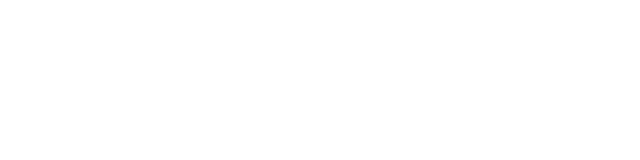
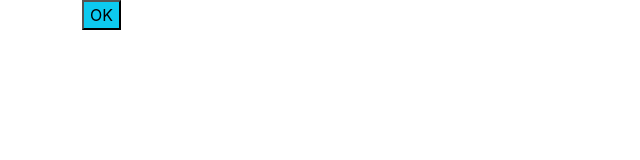
Before and after one commit to vijay-scalex/template-app, a React (Create React App) app: page / in a window 1280 px wide. Shown: the top 160 px of the page, without its empty margins (0-640 px from the left). Built offline with nearby package versions, Linux system fonts and the light colour scheme.

Commit message:
➕ Add dependency `bootstrap`

```diff
--- a/package.json
+++ b/package.json
@@ -10,6 +10,7 @@
     "@types/node": "^16.18.79",
     "@types/react": "^18.2.51",
     "@types/react-dom": "^18.2.18",
+    "bootstrap": "^5.3.2",
     "classnames": "^2.5.1",
     "react": "^18.2.0",
     "react-dom": "^18.2.0",
--- a/public/index.html
+++ b/public/index.html
@@ -12,6 +12,12 @@
     <link rel="apple-touch-icon" href="%PUBLIC_URL%/logo192.png" />
 
     <link rel="manifest" href="%PUBLIC_URL%/manifest.json" />
+    <link
+      rel="stylesheet"
+      href="https://cdn.jsdelivr.net/npm/bootstrap@5.3.2/dist/css/bootstrap.min.css"
+      integrity="sha384-T3c6CoIi6uLrA9TneNEoa7RxnatzjcDSCmG1MXxSR1GAsXEV/Dwwykc2MPK8M2HN"
+      crossorigin="anonymous"
+    />
 
     <title>Template App</title>
   </head>
--- a/src/App.tsx
+++ b/src/App.tsx
@@ -1,7 +1,11 @@
 import "./App.css";
 
 function App() {
-  return <></>;
+  return (
+    <div className="container">
+      <button className="bg-info">OK</button>
+    </div>
+  );
 }
 
 export default App;
```
Also changed, not shown: 1 other file (tests, documents, lock files or other folders).
